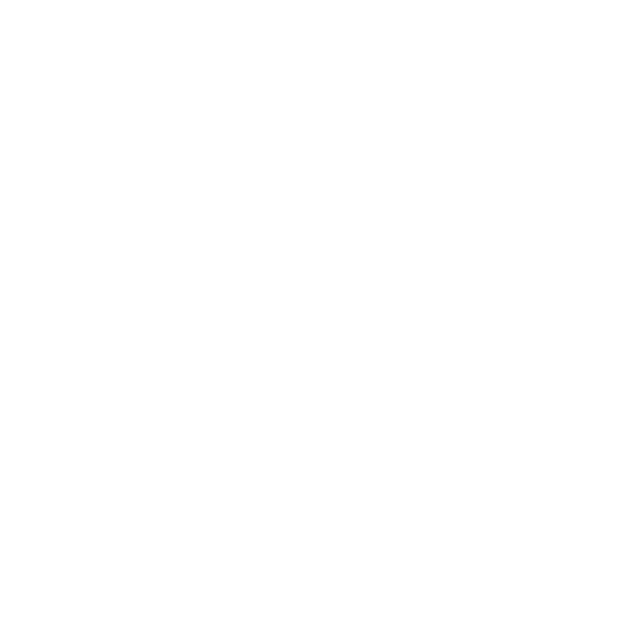
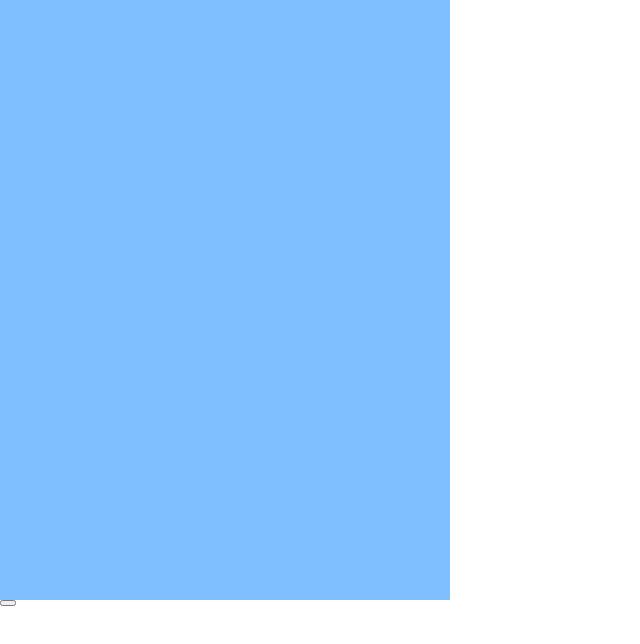
Before and after one commit to KyperTech/quiltjs, a plain HTML site: page index.html in a window 1280 px wide. Shown: the whole page, without its empty margins (0-640 px from the left). Drawn offline with Linux system fonts and the light colour scheme.

Commit message:
grid infrastructure with button resize test'

```diff
--- a/grid.js
+++ b/grid.js
@@ -1,18 +1,25 @@
-function createDiv(type, className, id, width, height) {
-	var el = document.createElement(type);
-	el.className = className;
-	el.id = id;
-	el.style.width = width;
-	el.style.height = height;
+function Div(className, width, height, id){
+	this.width = width;
+	this.height = height;
+	this.className = className;
+	this.id = id;
+};
+
+Div.prototype.create = function(id){
+	var el = document.createElement('div');
+	el.className = this.className;
+	el.id = this.id || (isNaN(id) ? null: id);
+	el.style.width = this.width;
+	el.style.height = this.height;
+	if(isNaN(this.id)){this.id = (isNaN(id) ? null: id)};
 	return el;
 };
 
 var cell = {
 	width: 30,
 	height: 20,
-	createCell: function(id){
-		var cellEl = createDiv('div', 'cell', id, this.width, this.height);
-		return cellEl;
+	el: function(){
+		return new Div('cell', this.width, this.height)
 	}
 };
 
@@ -20,13 +27,11 @@ var row = {
 	width: function(){
 		return cell.width * grid.columns;
 	},
-	createRow: function(id){
-		console.log(this.width());
-		var rowEl = createDiv('div', 'row', id, this.width(), cell.height);
-		for(var i = 0; i < grid.columns; i++){
-			rowEl.appendChild(cell.createCell(i));
-		}
-		return rowEl;
+	height: function(){
+		return cell.height;
+	},
+	el: function(){
+		return new Div('row', this.width(), this.height())
 	}
 };
 
@@ -34,22 +39,41 @@ var grid = {
 	rows: 30,
 	columns: 15,
 	height: function(){
-		return this.rows * cell.height;
+		return cell.height * this.rows;
 	},
 	width: function(){
-		return this.columns * cell.width;
+		return cell.width * this.columns;
 	},
-	createGridDiv: function(){
-        var gridContainEl = createDiv('div', 'grid', null, this.width(), this.height());
-        return gridContainEl;
+	el: function(){
+		return new Div(null, this.width(), this.height(), 'grid')
 	},
 	addToDoc: function(){
-		var gridEl = grid.createGridDiv();
-		for(var i = 0; i < this.columns; i++){
-			gridEl.appendChild(row.createRow(i));
+		var gridEl = this.el().create();
+		for(var i = 1; i <= this.rows; i++){
+			var rowEl = row.el().create(i);
+		    for(var j = 1; j <= this.columns; j++){
+		    	rowEl.appendChild(cell.el().create(j))
+		    }
+		    gridEl.appendChild(rowEl);
 		}
 		document.getElementById('container').appendChild(gridEl);
+	},
+	resize: function(width, height){
+		cell.width = width;
+		cell.height = height;
+		var grid = document.getElementById('grid');
+		grid.style.width = this.width();
+		grid.style.height = this.height();
+		var rows = document.getElementsByClassName('row');
+		for(var i = 0; i < rows.length; i++){
+			rows[i].style.width = row.width();
+			rows[i].style.height = row.height();
+		}
+		var cells = document.getElementsByClassName('cell');
+		for(var i = 0; i < cells.length; i++){
+     		cells[i].style.width = cell.width;
+     		cells[i].style.height = cell.height;
+  		}
 	}
 };
-
 grid.addToDoc();
--- a/index.html
+++ b/index.html
@@ -3,11 +3,14 @@
   	<style type='text/css'>
   		body * {display: block; margin: 0px;}
   		body {display: block; margin: 0px;}
-  		.cell {float: left;}
+  		.cell {float: left; background: rgba(0, 255, 255, 0.5);}
+  		.row {background: rgba(255, 0, 255, 0.5);}
+  		.grid {background: rgba(255, 255, 0, 0.5);}
   	</style>
   </head>
   <body>
     <div id='container'></div>
+    <button onclick='grid.resize(5,5)'></button>
     <script src='./grid.js'></script>
   </body>
 </html>
```
